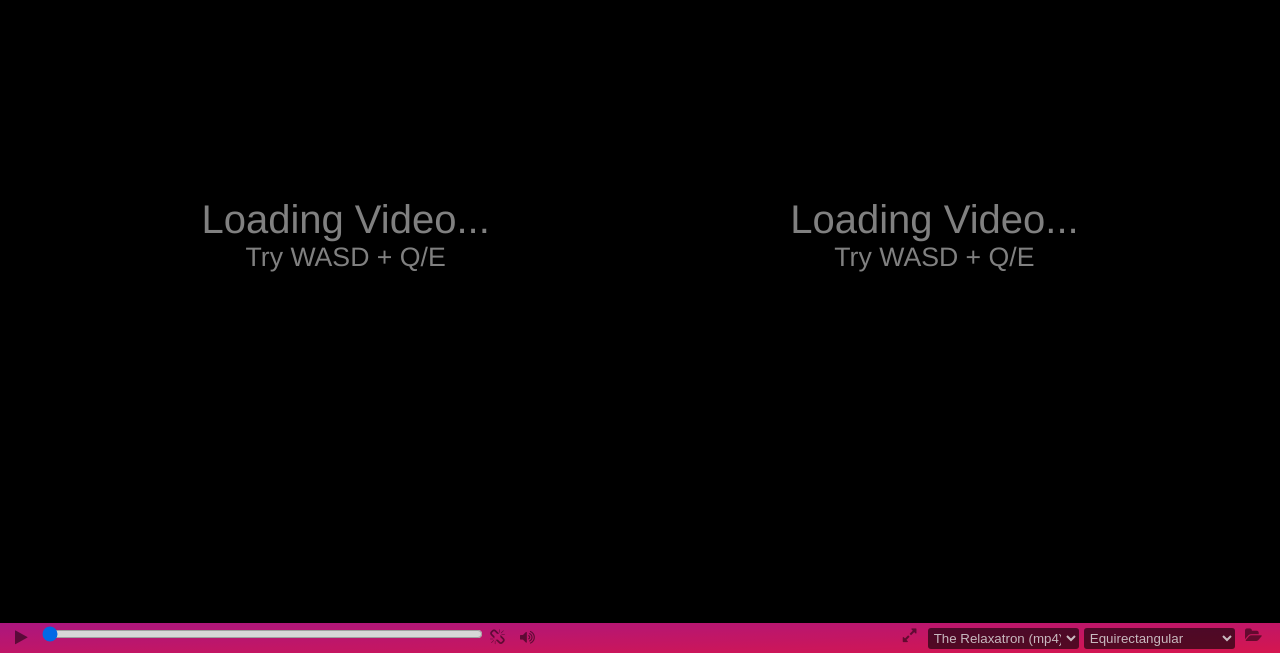
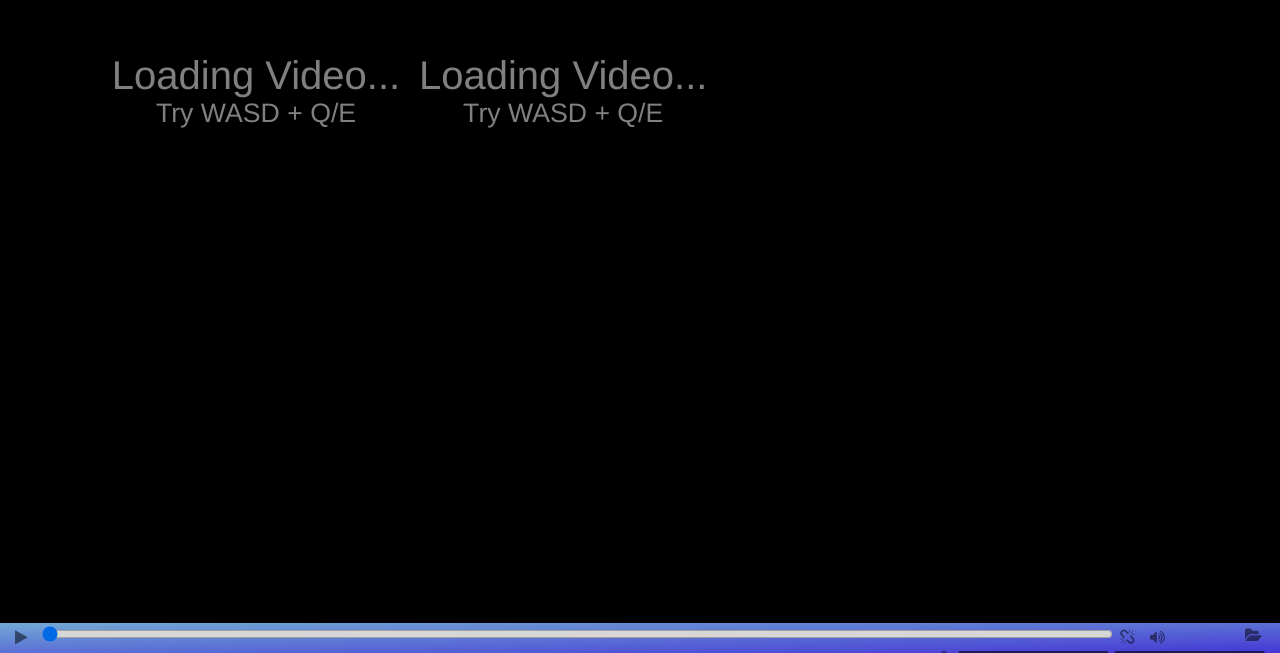
Before and after one commit to Soufien/cardvideo, a website: page www/elevr-player.html in a window 1280 px wide. Shown: the part 147-800 px from the top of the page. Drawn offline with Linux system fonts and the light colour scheme.

Commit message:
commit stable changes

```diff
--- a/www/css/elevr-player.css
+++ b/www/css/elevr-player.css
@@ -61,8 +61,8 @@ a:active {
   width: 50%;
   float: left;
   position: relative;
-  top: 43%;
-  left: 2%;
+  top: 25%;
+  right: 5%;
   z-index: 1;
 }
 
@@ -70,8 +70,8 @@ a:active {
   width: 50%;
   float: right;
   position: relative;
-  top: 43%;
-  right: 2%;
+  top: 25%;
+  right: 31%;
   z-index: 1;
 }
 
@@ -88,16 +88,16 @@ a:active {
   padding: 0 10px;
   opacity: .9;
   height: 30px;
-  background-color: rgb(237,25,88);
+  background-color: rgb(144, 105, 237);
 
-  background: -webkit-linear-gradient(left top, rgb(190,25,141), rgb(237,25,88));
-  background: -o-linear-gradient(bottom right, rgb(190,25,141), rgb(237,25,88));
-  background: -moz-linear-gradient(bottom right, rgb(190,25,141), rgb(237,25,88));
-  background: linear-gradient(to bottom right, rgb(190,25,141), rgb(237,25,88));
+  background: -webkit-linear-gradient(left top, rgb(127, 188, 237), rgb(76, 61, 237));
+  background: -o-linear-gradient(bottom right, rgb(127, 188, 237), rgb(76, 61, 237));
+  background: -moz-linear-gradient(bottom right, rgb(127, 188, 237), rgb(76, 61, 237));
+  background: linear-gradient(to bottom right, rgb(127, 188, 237), rgb(76, 61, 237));
 }
 
 #seek-bar {
-	width: 35%;
+	width: 85%;
   float: left;
   margin-top: 3px;
 }
--- a/www/js/elevr-player.js
+++ b/www/js/elevr-player.js
@@ -33,6 +33,7 @@ var timing = {showTiming: false, // Switch to true to show frame times in the co
 var container, playButton, muteButton, loopButton, fullScreenButton,
     seekBar, videoSelect, projectionSelect, canvas, video,
     leftLoad, rightLoad, leftPlay, rightPlay, playL, playR;
+
 var videoObjectURL = null;
 
 function initElements() {
```
Also changed, not shown: www/index.html (+2 -4 lines), www/js/app.js (+14 -5 lines).
